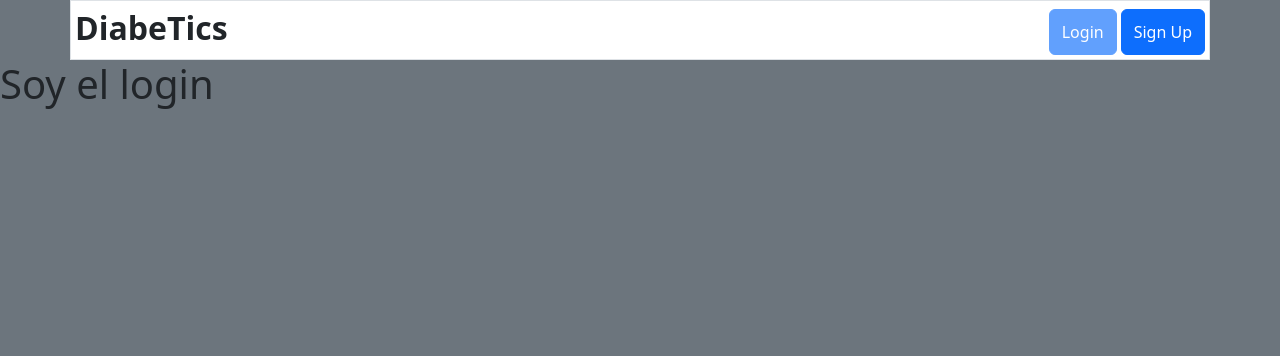
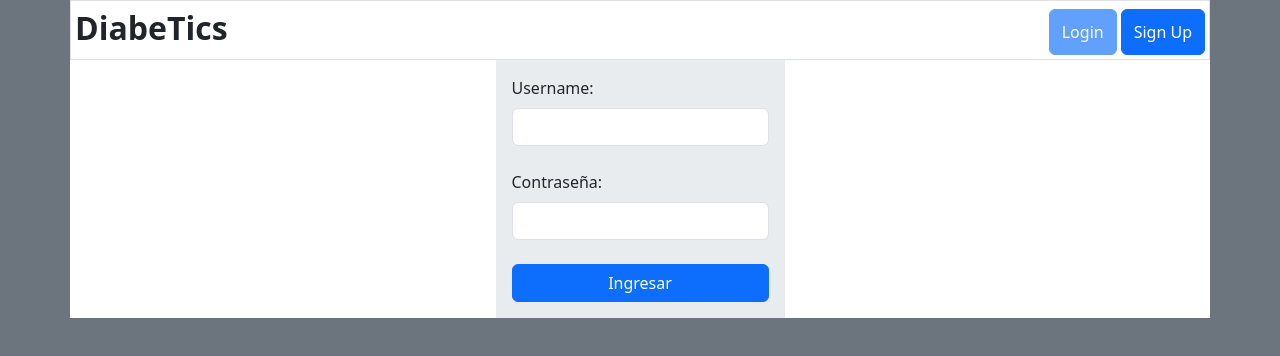
Before and after one commit to CascoArcilla/control-diabetes, a React (Vite) app: page / in a window 1280 px wide. Shown: the top 356 px of the page. Built offline with nearby package versions, Linux system fonts and the light colour scheme.

Commit message:
Creada interfaz de login con manejo de error

```diff
--- a/src/auth/AuthPorvider.jsx
+++ b/src/auth/AuthPorvider.jsx
@@ -33,13 +33,20 @@ export async function borrarToken(idToken) {
 const AuthContext = createContext({
   isAuthenticated: false,
   token: "",
+  user: {},
 });
 
 export function AuthProvider({ children }) {
   const [isAuthenticated, setIsAuthenticated] = useState(false);
+  const [user, setUser] = useState({
+    name: "Undefined",
+    lastname: "Undefined",
+    username: "Undifined",
+    id: "error_id",
+  });
 
   return (
-    <AuthContext.Provider value={{ isAuthenticated }}>
+    <AuthContext.Provider value={{ isAuthenticated, user }}>
       {children}
     </AuthContext.Provider>
   );
--- a/src/components/header/Hedaer.jsx
+++ b/src/components/header/Hedaer.jsx
@@ -4,8 +4,7 @@ export default function Header({ position, changePosition }) {
   const auth = useAuth();
 
   return (
-    <header className="container-lg border bg-body pt-1 p-0 ">
-      <div>
+    <header className="container-sm  border bg-body pt-1 p-0 ">
       <div className="container-fluid d-flex justify-content-between p-1 ">
         <h2 className="fw-bolder">DiabeTics</h2>
         {!auth.isAuthenticated && (
@@ -27,7 +26,6 @@ export default function Header({ position, changePosition }) {
           </div>
         )}
       </div>
-      </div>
     </header>
   );
 }
--- a/src/components/login/Login.jsx
+++ b/src/components/login/Login.jsx
@@ -1,3 +1,64 @@
+import { Form, useActionData } from "react-router-dom";
+import { getUserByUserName } from "../../storage/users";
+
+export async function action({ request, params }) {
+  const formData = await request.formData();
+  const updates = Object.fromEntries(formData);
+  const user = await getUserByUserName(updates.username);
+
+  if (!user) return { message: "Usurio no encontrado" };
+  const passwordOk = user.password == updates.password;
+  if (!passwordOk) return { message: "Contrasña incorrecta" };
+  const { password, ...newUser } = user;
+
+  console.log("Credenciales correctas");
+  console.log(newUser);
+
+  return { state: true };
+}
+
 export default function Login() {
-  return <h1>Soy el login</h1>;
+  const error = useActionData();
+
+  return (
+    <Form
+      method="post"
+      className="bg-body-secondary p-3 d-flex flex-column gap-4  align-items-center justify-content-center "
+    >
+      {error ? (
+        <div className="p-2 border  border-danger ">
+          <p className="p-0 m-0 fw-bolder text-danger">{error.message}</p>
+        </div>
+      ) : (
+        ""
+      )}
+      <div className="">
+        <label htmlFor="inputEmail4" className="form-label">
+          Username:
+        </label>
+        <input
+          type="text"
+          className="form-control"
+          id="inputEmail4"
+          name="username"
+        />
+      </div>
+      <div className="">
+        <label htmlFor="inputPassword4" className="form-label">
+          Contraseña:
+        </label>
+        <input
+          type="password"
+          className="form-control"
+          id="inputPassword4"
+          name="password"
+        />
+      </div>
+      <div className="w-100 ">
+        <button type="submit" className="btn btn-primary w-100 ">
+          Ingresar
+        </button>
+      </div>
+    </Form>
+  );
 }
--- a/src/main.jsx
+++ b/src/main.jsx
@@ -7,7 +7,7 @@ import ReactDOM from "react-dom/client";
 import { createBrowserRouter, RouterProvider } from "react-router-dom";
 
 import ErrorPage from "./error-page.jsx";
-import Login from "./components/login/Login.jsx";
+import { action as loginAction } from "./components/login/Login.jsx";
 import ProtectedRoot from "./routes/protectedRoot.jsx";
 import RegistroRoot from "./routes/registro.jsx";
 import PerfilRoot from "./routes/perfil.jsx";
@@ -16,17 +16,10 @@ import { AuthProvider } from "./auth/AuthPorvider.jsx";
 
 const router = createBrowserRouter([
   {
-    path: "/login",
-    element: <Login />,
-  },
-  {
-    path: "/signup",
-    element: <h1>Registro</h1>,
-  },
-  {
     path: "/",
     element: <ProtectedRoot />,
     errorElement: <ErrorPage />,
+    action: loginAction,
     children: [
       {
         path: "registro",
--- a/src/routes/protectedRoot.jsx
+++ b/src/routes/protectedRoot.jsx
@@ -46,8 +46,10 @@ function DefaultInterface({ children }) {
     <>
       <Navigate to="/" />
       <Header position={position} changePosition={changePosition} />
-      {position == "login" && <Login />}
-      {position == "signup" && <SignUp />}
+      <div className="container-sm bg-body d-flex flex-column align-items-center justify-content-center ">
+        {position == "login" && <Login />}
+        {position == "signup" && <SignUp />}
+      </div>
     </>
   );
 }
```
Lines whose indentation alone changed are shown as unchanged.
